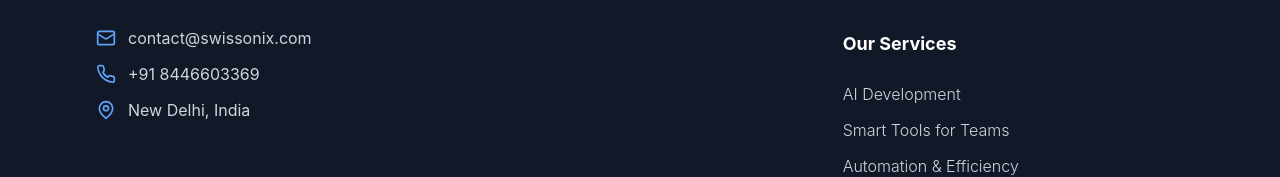
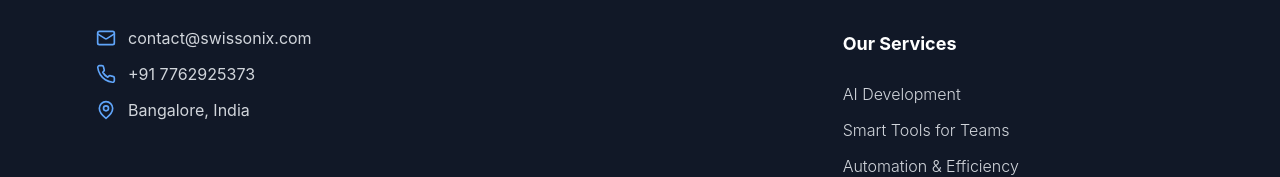
Before and after one commit to swissonix7-byte/Swissonix, a React (Vite) app: page / in a window 1280 px wide. Shown: the part 4130-4307 px from the top of the page. Built offline with nearby package versions, Linux system fonts and the light colour scheme.

Commit message:
Update Footer.tsx

```diff
--- a/src/components/Footer.tsx
+++ b/src/components/Footer.tsx
@@ -45,13 +45,13 @@
               </div>
               <div className="flex items-center space-x-3">
                 <Phone className="w-5 h-5 text-blue-400" />
-                <a href="tel:+918446603369" className="text-gray-300 hover:text-white transition-colors">
-                  +91 8446603369
+                <a href="tel:+917762925373" className="text-gray-300 hover:text-white transition-colors">
+                  +91 7762925373
                 </a>
               </div>
               <div className="flex items-center space-x-3">
                 <MapPin className="w-5 h-5 text-blue-400" />
-                <span className="text-gray-300">New Delhi, India</span>
+                <span className="text-gray-300">Bangalore, India</span>
               </div>
             </div>
           </div>
```
